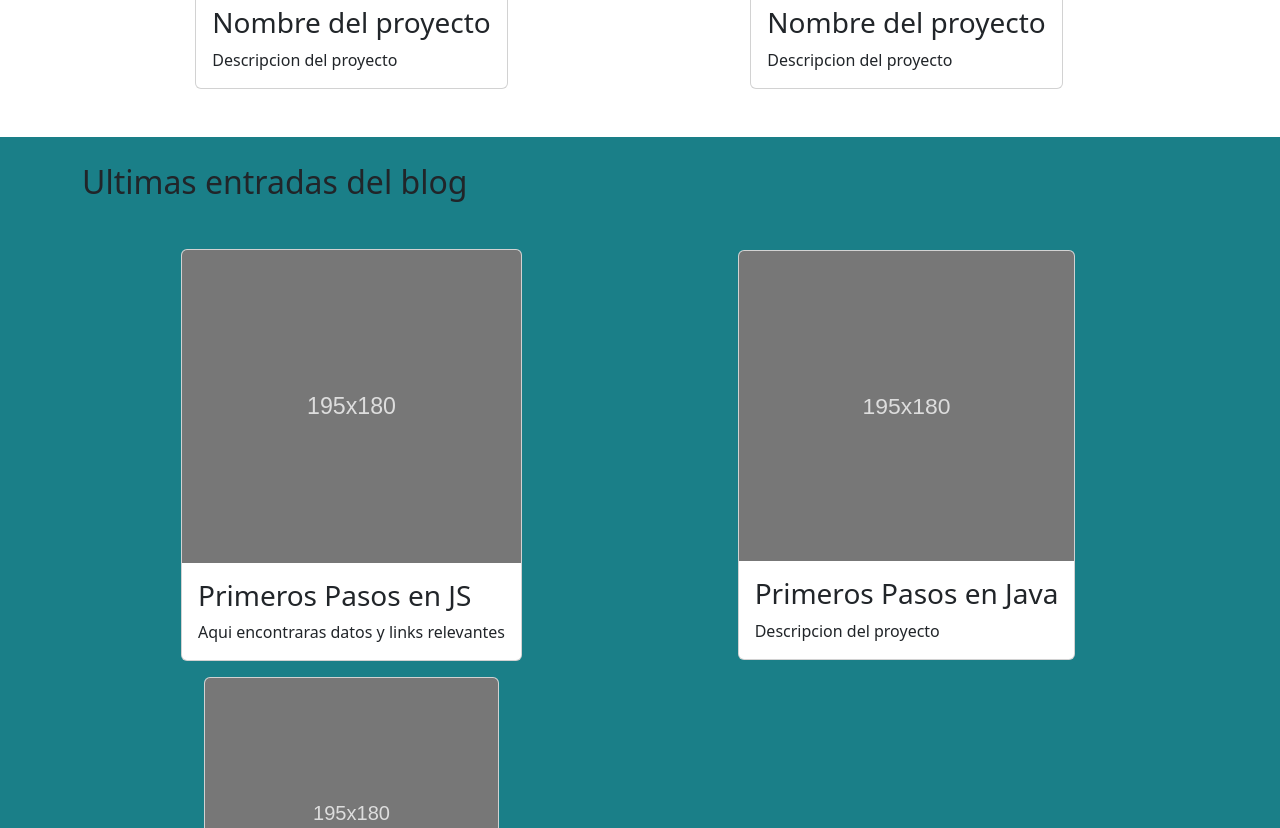
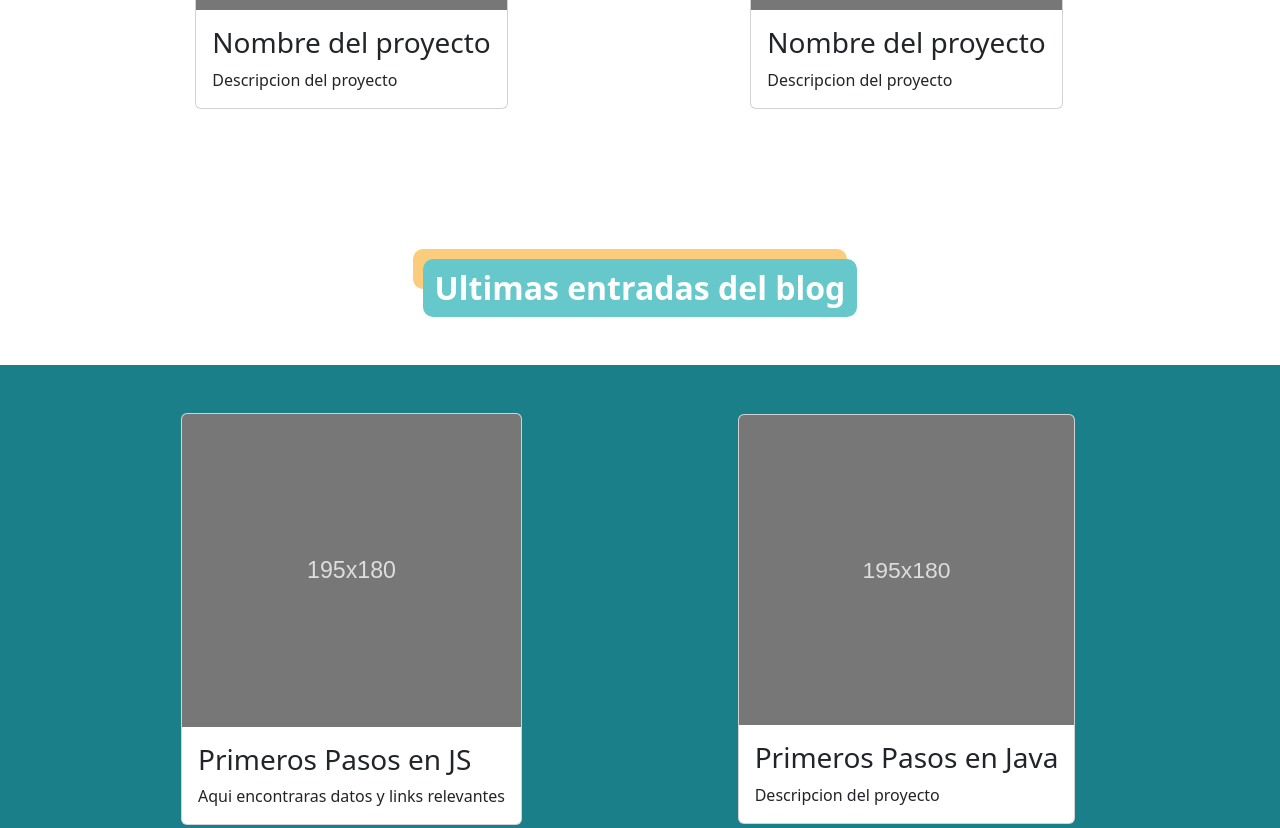
Before and after one commit to Sebass83/portfolio-Estatico, a plain HTML site: page index.html in a window 1280 px wide. Shown: the part 2620-3448 px from the top of the page. Drawn offline with Linux system fonts and the light colour scheme.

Commit message:
Se mejora y finaliza la maqueta de diseño

```diff
--- a/index.html
+++ b/index.html
@@ -118,7 +118,7 @@
 
   <!-- Proyectos -->
   <div class="container mb-5">
-    <h2 style="margin-top: 100px;">Proyectos</h2>
+    <h2 style="margin-top: 100px;" class="fondo">Proyectos</h2>
     <section class="card-columns gap-3">
       <article class="card">
         <img class="card-img-top"
@@ -161,8 +161,10 @@
   <!-- //Proyectos -->
 
   <!-- Resumen Blog -->
-  <section class="container-fluid p-3 " style="background-color: var(--dark-blue);">
-    <h2 style="margin-top: 10px;" class="container mb-5">Ultimas entradas del blog</h2>
+  <div style="margin-top: 150px;">
+  <h2 style="width: fit-content;" class="container mb-5 fondo">Ultimas entradas del blog</h2>
+  <section class="container-fluid mb-5 p-5" style="background-color: var(--dark-blue); ">
+
     <section class="container card-columns gap-3">
       <article class="card">
         <img class="card-img-top"
@@ -194,6 +196,7 @@
       </div>
     </section>
   </section>
+</div>
   <!-- //Resumen Blog -->
 
 
```
